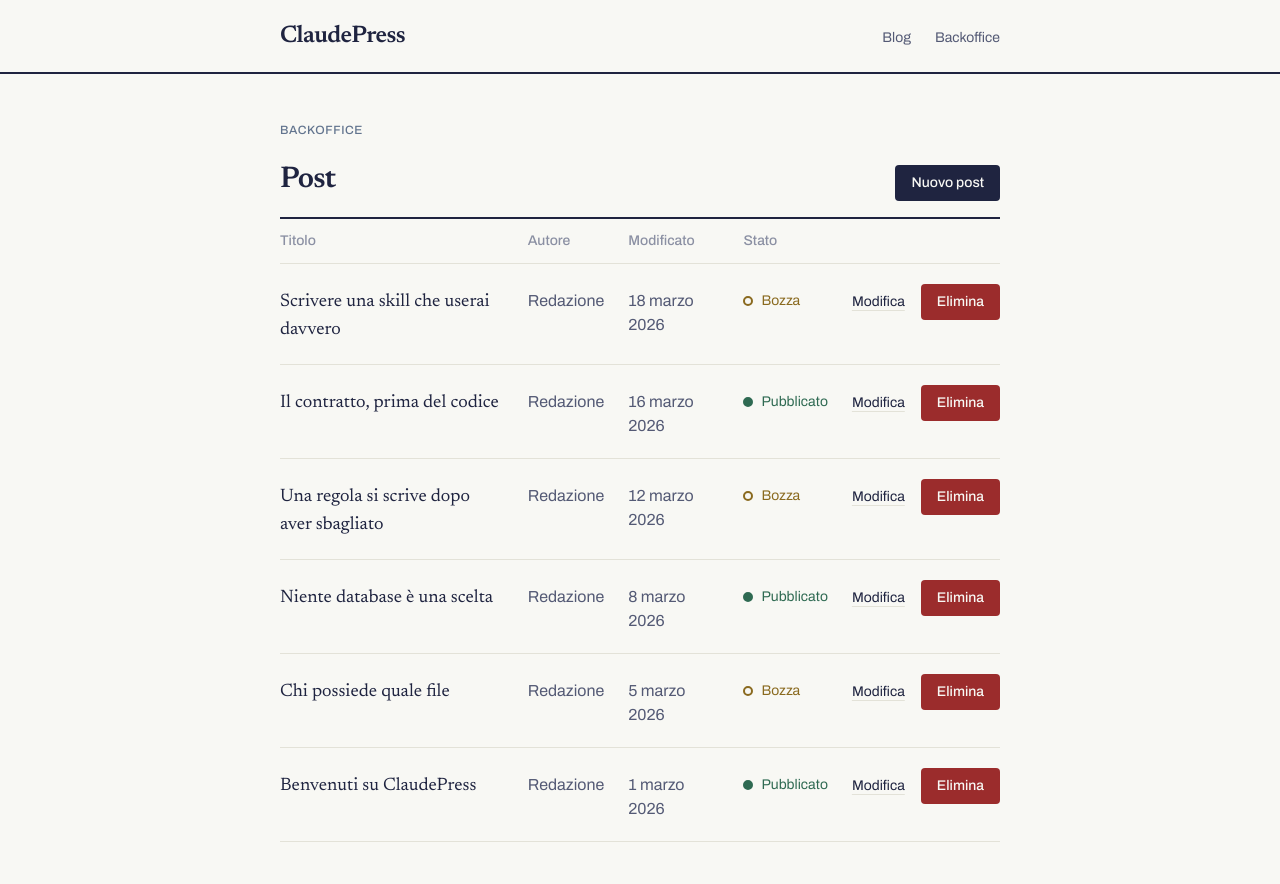
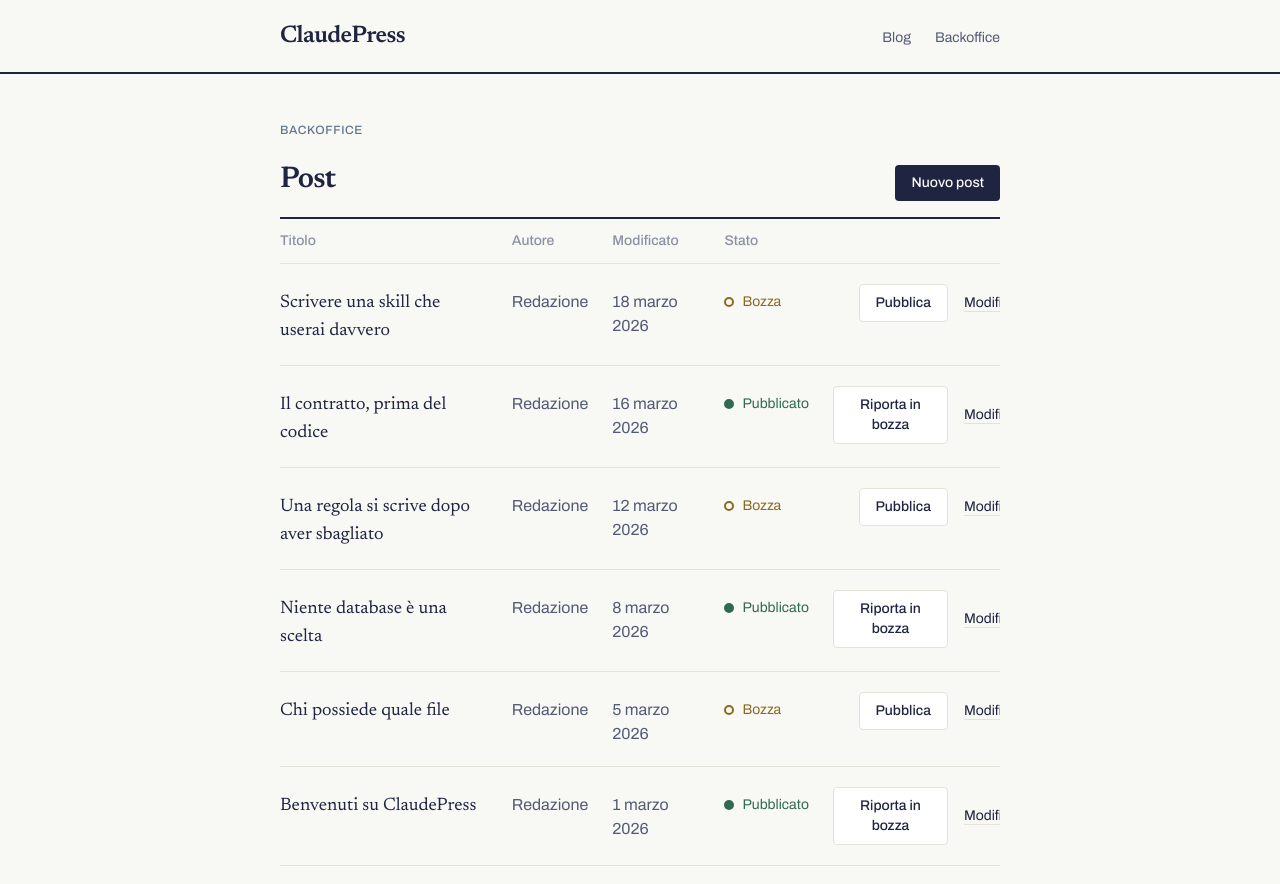
Before and after one commit to fabiobiondi/claudepress-team-1, a Next.js app: page /admin/posts in a window 1280 px wide. Shown: the top 884 px of the page. Built offline with nearby package versions, Linux system fonts and the light colour scheme.

Commit message:
feat: publish or unpublish a post from the list

```diff
--- /dev/null
+++ b/src/app/admin/posts/_list/StatusToggle.tsx
@@ -0,0 +1,64 @@
+"use client";
+// "use client": il cambio di stato parte da un click e aggiorna la lista dopo
+// la risposta dell'API — servono event handler e stato.
+
+import { useState, useTransition } from "react";
+import { useRouter } from "next/navigation";
+import { API_ROUTES, type PostStatus } from "@/contracts/blog";
+import { Button } from "@/components/ui/Button";
+
+type StatusToggleProps = {
+  id: string;
+  status: PostStatus;
+  /** Solo per l'etichetta accessibile: in tabella il verbo da solo è ambiguo. */
+  title: string;
+};
+
+const NEXT_STATUS: Record<PostStatus, { status: PostStatus; label: string }> = {
+  draft: { status: "published", label: "Pubblica" },
+  published: { status: "draft", label: "Riporta in bozza" },
+};
+
+export function StatusToggle({ id, status, title }: StatusToggleProps) {
+  const router = useRouter();
+  const [isSaving, setIsSaving] = useState(false);
+  const [isRefreshing, startTransition] = useTransition();
+  const [hasFailed, setHasFailed] = useState(false);
+
+  const next = NEXT_STATUS[status];
+
+  async function handleToggle() {
+    setIsSaving(true);
+    setHasFailed(false);
+
+    // Solo il campo cambiato: postPatchSchema accetta un input parziale.
+    const response = await fetch(API_ROUTES.post(id), {
+      method: "PATCH",
+      headers: { "content-type": "application/json" },
+      body: JSON.stringify({ status: next.status }),
+    });
+
+    if (!response.ok) {
+      setHasFailed(true);
+      setIsSaving(false);
+      return;
+    }
+
+    startTransition(() => router.refresh());
+    setIsSaving(false);
+  }
+
+  return (
+    <div className="flex flex-col items-end gap-1">
+      <Button variant="secondary" disabled={isSaving || isRefreshing} onClick={handleToggle}>
+        {next.label}
+        <span className="sr-only"> il post {title}</span>
+      </Button>
+      {hasFailed ? (
+        <p role="status" className="text-sm text-alarm">
+          Lo stato non è cambiato. Riprova.
+        </p>
+      ) : null}
+    </div>
+  );
+}
--- a/src/app/admin/posts/page.tsx
+++ b/src/app/admin/posts/page.tsx
@@ -3,6 +3,7 @@ import { API_ROUTES, ROUTES, apiUrl, type Post } from "@/contracts/blog";
 import { EmptyState } from "@/components/ui/EmptyState";
 import { StatusBadge } from "@/components/ui/StatusBadge";
 import { DeletePostButton } from "@/app/admin/posts/_list/DeletePostButton";
+import { StatusToggle } from "@/app/admin/posts/_list/StatusToggle";
 
 const dateFormatter = new Intl.DateTimeFormat("it-IT", {
   day: "numeric",
@@ -45,7 +46,7 @@ export default async function AdminPostsPage() {
         />
       ) : (
         <div className="overflow-x-auto">
-          <table className="w-full min-w-[42rem] border-collapse text-left">
+          <table className="w-full min-w-[52rem] border-collapse text-left">
             <thead>
               <tr className="border-b border-rule text-sm text-ink-faint">
                 <th scope="col" className="py-3 pr-6 font-medium">
@@ -80,6 +81,7 @@ export default async function AdminPostsPage() {
                   </td>
                   <td className="py-5">
                     <div className="flex items-center justify-end gap-4">
+                      <StatusToggle id={post.id} status={post.status} title={post.title} />
                       <Link
                         href={ROUTES.adminPost(post.id)}
                         className="text-sm underline decoration-rule underline-offset-4 hover:decoration-ink"
```
